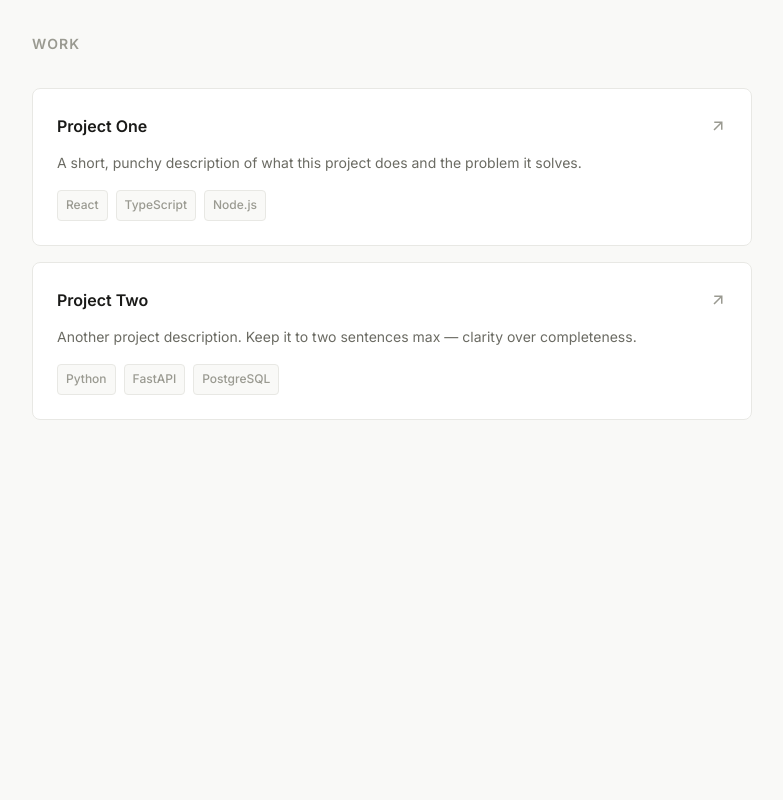
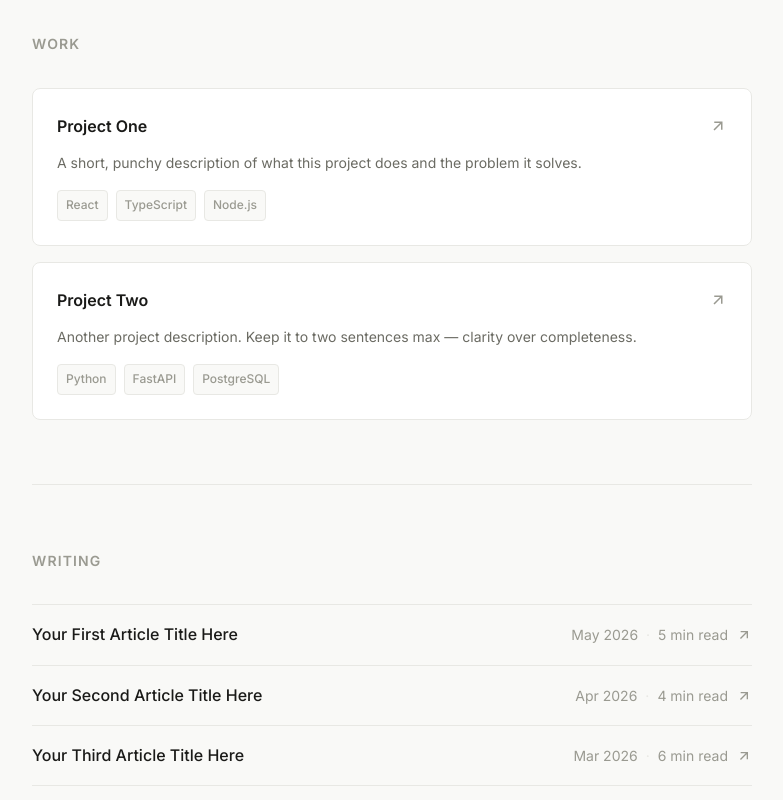
Before and after one commit to ImeshMunasinghe/my-portfolio, a React (Vite) app: page / in a window 1280 px wide. Shown: the part 547-1347 px from the top of the page, without its empty margins (248-1031 px from the left). Before the commit the page ends 1095 px from the top, so only its background shows below. Built offline with nearby package versions, Linux system fonts and the light colour scheme.

Commit message:
feat: add Writing section with article list

```diff
--- a/src/App.tsx
+++ b/src/App.tsx
@@ -2,6 +2,7 @@ import { useState, useEffect } from "react";
 import Layout from "./components/Layout/Layout";
 import Hero from './components/Hero/Hero';
 import Projects from './components/Projects/Projects';
+import Writing from './components/Writing/Writing';
 
 
 type Theme = "light" | "dark";
@@ -21,6 +22,7 @@ function App() {
     <Layout theme={theme} onToggleTheme={toggleTheme}>
       <Hero />
       <Projects />
+      <Writing />
     </Layout>
   );
 }
--- /dev/null
+++ b/src/components/Writing/Writing.module.css
@@ -0,0 +1,86 @@
+.section {
+  padding: var(--space-16) 0;
+  border-top: 1px solid var(--color-border);
+  animation: fadeUp 0.6s ease 0.2s both;
+}
+
+.heading {
+  font-size: var(--text-sm);
+  font-weight: 600;
+  text-transform: uppercase;
+  letter-spacing: 0.08em;
+  color: var(--color-text-muted);
+  margin-bottom: var(--space-8);
+}
+
+.list {
+  list-style: none;
+  display: flex;
+  flex-direction: column;
+}
+
+.row {
+  display: flex;
+  align-items: baseline;
+  justify-content: space-between;
+  gap: var(--space-4);
+  padding: var(--space-4) 0;
+  border-bottom: 1px solid var(--color-border);
+  color: inherit;
+  transition: opacity var(--transition-fast);
+}
+
+.list li:first-child .row {
+  border-top: 1px solid var(--color-border);
+}
+
+.row:hover {
+  opacity: 0.7;
+}
+
+.row:hover .arrow {
+  color: var(--color-accent);
+  transform: translate(2px, -2px);
+}
+
+.title {
+  font-size: var(--text-base);
+  font-weight: 500;
+  color: var(--color-text-primary);
+}
+
+.meta {
+  display: flex;
+  align-items: center;
+  gap: var(--space-2);
+  flex-shrink: 0;
+}
+
+.date,
+.readTime {
+  font-size: var(--text-sm);
+  color: var(--color-text-muted);
+}
+
+.dot {
+  color: var(--color-border);
+  font-size: var(--text-sm);
+}
+
+.arrow {
+  color: var(--color-text-muted);
+  transition:
+    color var(--transition-fast),
+    transform var(--transition-fast);
+}
+
+@keyframes fadeUp {
+  from {
+    opacity: 0;
+    transform: translateY(16px);
+  }
+  to {
+    opacity: 1;
+    transform: translateY(0);
+  }
+}
--- /dev/null
+++ b/src/components/Writing/Writing.tsx
@@ -0,0 +1,60 @@
+import { RiArrowRightUpLine } from 'react-icons/ri';
+import styles from './Writing.module.css';
+
+interface Article {
+  title: string;
+  date: string;
+  readTime: string;
+  href: string;
+}
+
+const articles: Article[] = [
+  {
+    title: 'Your First Article Title Here',
+    date: 'May 2026',
+    readTime: '5 min read',
+    href: 'https://medium.com/@yourusername',
+  },
+  {
+    title: 'Your Second Article Title Here',
+    date: 'Apr 2026',
+    readTime: '4 min read',
+    href: 'https://medium.com/@yourusername',
+  },
+  {
+    title: 'Your Third Article Title Here',
+    date: 'Mar 2026',
+    readTime: '6 min read',
+    href: 'https://medium.com/@yourusername',
+  },
+];
+
+function Writing() {
+  return (
+    <section className={styles.section}>
+      <h2 className={styles.heading}>Writing</h2>
+      <ul className={styles.list}>
+        {articles.map(article => (
+          <li key={article.title}>
+            <a
+              href={article.href}
+              target="_blank"
+              rel="noopener noreferrer"
+              className={styles.row}
+            >
+              <span className={styles.title}>{article.title}</span>
+              <span className={styles.meta}>
+                <span className={styles.date}>{article.date}</span>
+                <span className={styles.dot}>·</span>
+                <span className={styles.readTime}>{article.readTime}</span>
+                <RiArrowRightUpLine className={styles.arrow} size={16} />
+              </span>
+            </a>
+          </li>
+        ))}
+      </ul>
+    </section>
+  );
+}
+
+export default Writing;
```
